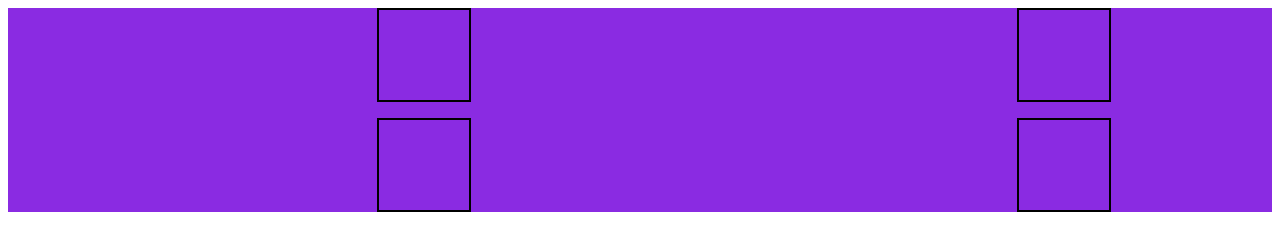
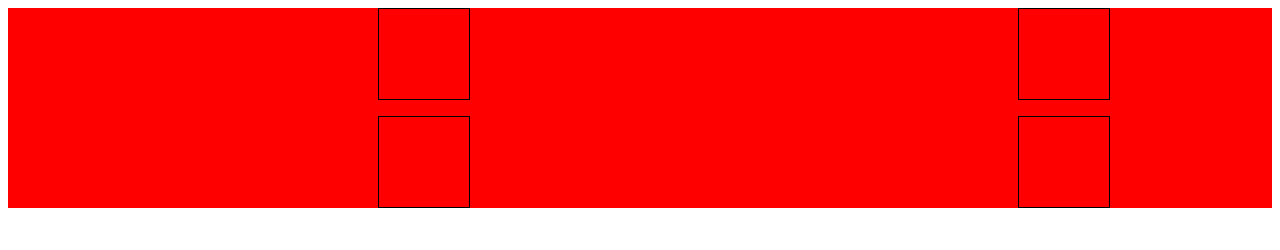
Before and after one commit to metenar/TestDemo, a plain HTML site: page index.html in a window 1280 px wide. Drawn offline with Linux system fonts and the light colour scheme.

Commit message:
background color red

```diff
--- a/app.css
+++ b/app.css
@@ -4,11 +4,11 @@
     gap: 16px;
     justify-items: center;
     align-items: center;
-    background-color: blueviolet;
+    background-color: red;
 }
 
 .c-plate {
-    border: black solid 2px;
+    border: black solid 1px;
     width: 90px;
     height: 90px;
 }
```
